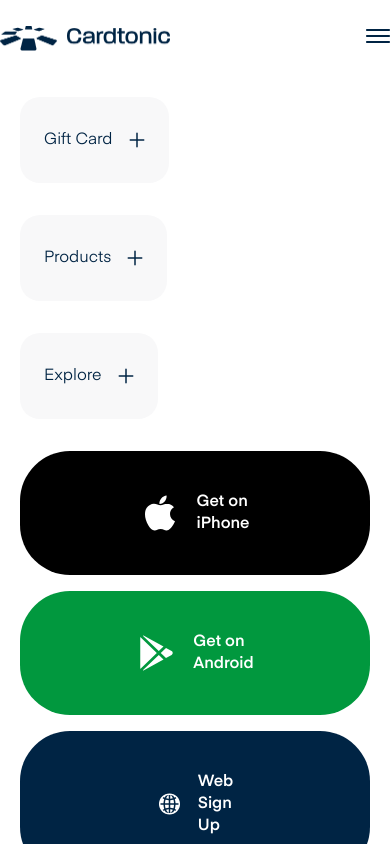
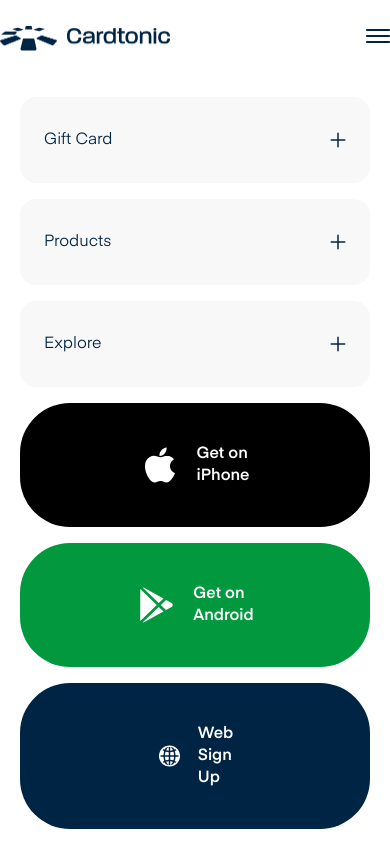
Before and after one commit to chinenyenwankpa/ct-landing-clone, a React (Vite) app: page / in a window 390 px wide. Both pictures are taken after a click on the button 378 px from the left and 38 px from the top of the page. Shown: the top 844 px of the page. Built offline with nearby package versions, Linux system fonts and the light colour scheme.

Commit message:
feat: navbar responsiveness

```diff
--- a/src/components/navbar/Navbar.jsx
+++ b/src/components/navbar/Navbar.jsx
@@ -7,8 +7,8 @@ import Button from "../button/Button";
 import GiftCardDropdown from "./components/giftCardDropdown/GiftCardDropdown";
 import ServiceDropdown from "./components/serviceDropdown/ServiceDropdown";
 import ExploreDropdown from "./components/exploreDropdown/ExploreDropdown";
-import NavbarList from "./components/navbarList/navbarList";
-import QrDropdown from "./components/qrDropdown/QrDropdown"
+import QrDropdown from "./components/qrDropdown/QrDropdown";
+import MobileMenu from "./components/mobileDropdown/MobileMenu";
 
 import logo from "../../assets/img/Logo.png";
 import qrCodeIcon from "../../assets/img/qr-code-icon.svg";
@@ -16,8 +16,8 @@ import menubar from "../../assets/img/nav/menubar.svg";
 
 const Navbar = () => {
   const [dropdownOpen, setDropdownOpen] = useState(null);
-  const [menubarOpen, setMenubarOpen] = useState(false)
-  const [qrcodeOpen, setQrcodeOpen] = useState(false)
+  const [mobileMenuOpen, setMobileMenuOpen] = useState(false);
+  const [qrcodeOpen, setQrcodeOpen] = useState(false);
 
   return (
     <nav className={styles.navbarContainer}>
@@ -55,20 +55,22 @@ const Navbar = () => {
           </ul>
 
           <div className={styles.buttonContainer}>
-            <button className={styles.qrButton}
-            onClick={() => {
-              setQrcodeOpen((prev) => !prev)
-            }}
+            <button
+              className={styles.qrButton}
+              onClick={() => {
+                setQrcodeOpen((prev) => !prev);
+              }}
             >
               <img src={qrCodeIcon} alt="qr-code" />
             </button>
             <Button>Get Started</Button>
           </div>
 
-          <button className={styles.menuButton}
-          onClick={() => {
-            setMenubarOpen((prev) => !prev)
-          }}
+          <button
+            className={styles.menuButton}
+            onClick={() => {
+              setMobileMenuOpen((prev) => !prev);
+            }}
           >
             <img src={menubar} alt="menubar" />
           </button>
@@ -77,8 +79,8 @@ const Navbar = () => {
       {dropdownOpen === "giftCard" && <GiftCardDropdown />}
       {dropdownOpen === "services" && <ServiceDropdown />}
       {dropdownOpen === "explore" && <ExploreDropdown />}
-      {menubarOpen && <NavbarList/>}
-      {qrcodeOpen && <QrDropdown/>}
+      {mobileMenuOpen && <MobileMenu />}
+      {qrcodeOpen && <QrDropdown />}
     </nav>
   );
 };
--- a/src/components/navbar/components/navbarList/NavbarList.jsx
+++ b/src/components/navbar/components/mobileDropdown/MobileMenu.jsx
@@ -1,11 +1,13 @@
-import styles from "./navbarList.module.css";
+import styles from "./mobileMenu.module.css";
 import { useState } from "react";
 import DropdownItem from "../dropdownItem/DropdownItem";
+import Button from "../../../button/Button";
 
 import globe from "../../../../assets/img/globe.svg";
 import apple from "../../../../assets/img/apple.svg";
 import playStore from "../../../../assets/img/playStore.svg";
 import plus from "../../../../assets/img/plus.svg";
+import minus from "../../../../assets/img/minus.svg";
 
 // Gift Card Icons
 import sellIcon from "../../../../assets/img/nav/giftCard/sell.svg";
@@ -32,9 +34,7 @@ import upskill from "../../../../assets/img/nav/explore/upskill.svg";
 import giveback from "../../../../assets/img/nav/explore/giveback.svg";
 import intouch from "../../../../assets/img/nav/explore/intouch.svg";
 
-import Button from "../../../button/Button";
-
-const NavbarList = () => {
+const MobileMenu = () => {
   const [dropdownOpen, setDropdownOpen] = useState(null);
 
   const toggleSection = (id) => {
@@ -99,12 +99,14 @@ const NavbarList = () => {
       items: [
         {
           title: "Just Gadgets",
-          caption: "Buy affordable gadgets from the comfort of your favourite app.",
+          caption:
+            "Buy affordable gadgets from the comfort of your favourite app.",
           icon: gadget,
         },
         {
           title: "Virtual Dollar Card",
-          caption: "Shop online, pay for services, or make international purchases.",
+          caption:
+            "Shop online, pay for services, or make international purchases.",
           icon: card,
         },
         {
@@ -158,29 +160,21 @@ const NavbarList = () => {
   ];
 
   return (
-    <div>
-      <div className={styles.btnContainer}>
+    <div className={styles.container}>
       {accordionData.map(({ id, label, items }) => (
         <div className={styles.accordionItem} key={id}>
-            <Button
-              size="nav"
-              variant="navColour"
-              onClick={() => toggleSection(id)}
-            >
+          <button onClick={() => toggleSection(id)}>
             {label}
-              <img
-                src={plus}
-                alt=""
-              />
-            </Button>
-            <div
-              className={`${styles.accordionContent} ${
-                dropdownOpen === id ? styles.show : ""
-              }`}
-            >
-              {dropdownOpen === id &&
-                items.map((item, index) => <DropdownItem key={index} {...item} />)}
+            <img src={dropdownOpen === id ? minus : plus} alt="" />
+          </button>
+
+          {dropdownOpen === id && (
+            <div className={styles.navListWrapper}>
+              {items.map((item, index) => (
+                <DropdownItem key={index} {...item} />
+              ))}
             </div>
+          )}
         </div>
       ))}
 
@@ -197,8 +191,7 @@ const NavbarList = () => {
         Web Sign Up
       </Button>
     </div>
-    </div>
   );
 };
 
-export default NavbarList;
+export default MobileMenu;
--- /dev/null
+++ b/src/components/navbar/components/mobileDropdown/mobileMenu.module.css
@@ -0,0 +1,44 @@
+.container {
+  display: flex;
+  flex-direction: column;
+  gap: 16px;
+  background: white;
+  padding: 20px;
+  position: absolute;
+  width: 100%;
+  display: flex;
+  justify-content: center;
+  z-index: 10;
+}
+
+.img {
+  height: 24px;
+  width: 24px;
+}
+
+.accordionItem {
+  display: flex;
+  flex-direction: column;
+  background-color: #f8f8f9;
+  border-radius: 16px;
+}
+
+.accordionItem button {
+  display: flex;
+  justify-content: space-between;
+  align-items: center;
+  padding: 32px 24px;
+}
+
+.accordionContent {
+  max-height: 0;
+  overflow: hidden;
+}
+
+.show {
+  max-height: 1000px; /* Adjust this if your content is taller */
+}
+
+.navListWrapper {
+  padding: 0 8px 32px 8px;
+}
--- a/src/components/navbar/components/navbarList/navbarList.module.css
+++ /dev/null
@@ -1,29 +0,0 @@
-.btnContainer {
-  display: flex;
-  flex-direction: column;
-  gap: 16px;
-  background: white;
-  padding: 20px;
-  position: absolute;
-  width: 100%;
-  display: flex;
-  justify-content: center;
-}
-
-.img {
-  height: 24px;
-  width: 24px;
-}
-.accordionItem {
-    margin-bottom: 1rem;
-  }
-
-  .accordionContent {
-    max-height: 0;
-    overflow: hidden;
-
-  }
-
-  .show {
-    max-height: 1000px; /* Adjust this if your content is taller */
-  }
--- a/src/components/testimonial/Testimonial.jsx
+++ b/src/components/testimonial/Testimonial.jsx
@@ -41,7 +41,7 @@ const Testimonial = () => {
       <div className={styles.cardGrid}>
         {testimonials.map((testimonial) => {
           return (
-            <div className={styles.card}>
+            <div key={testimonial.name} className={styles.card}>
               <img src={quote} alt="quotationmark" className={styles.quote} />
               <p className={styles.text}>{testimonial.remark}</p>
               <div className={styles.footer}>
@@ -67,5 +67,4 @@ const Testimonial = () => {
   );
 };
 
-
 export default Testimonial;
```
Also changed, not shown: src/assets/img/minus.svg (added). Lines whose indentation alone changed are shown as unchanged.
